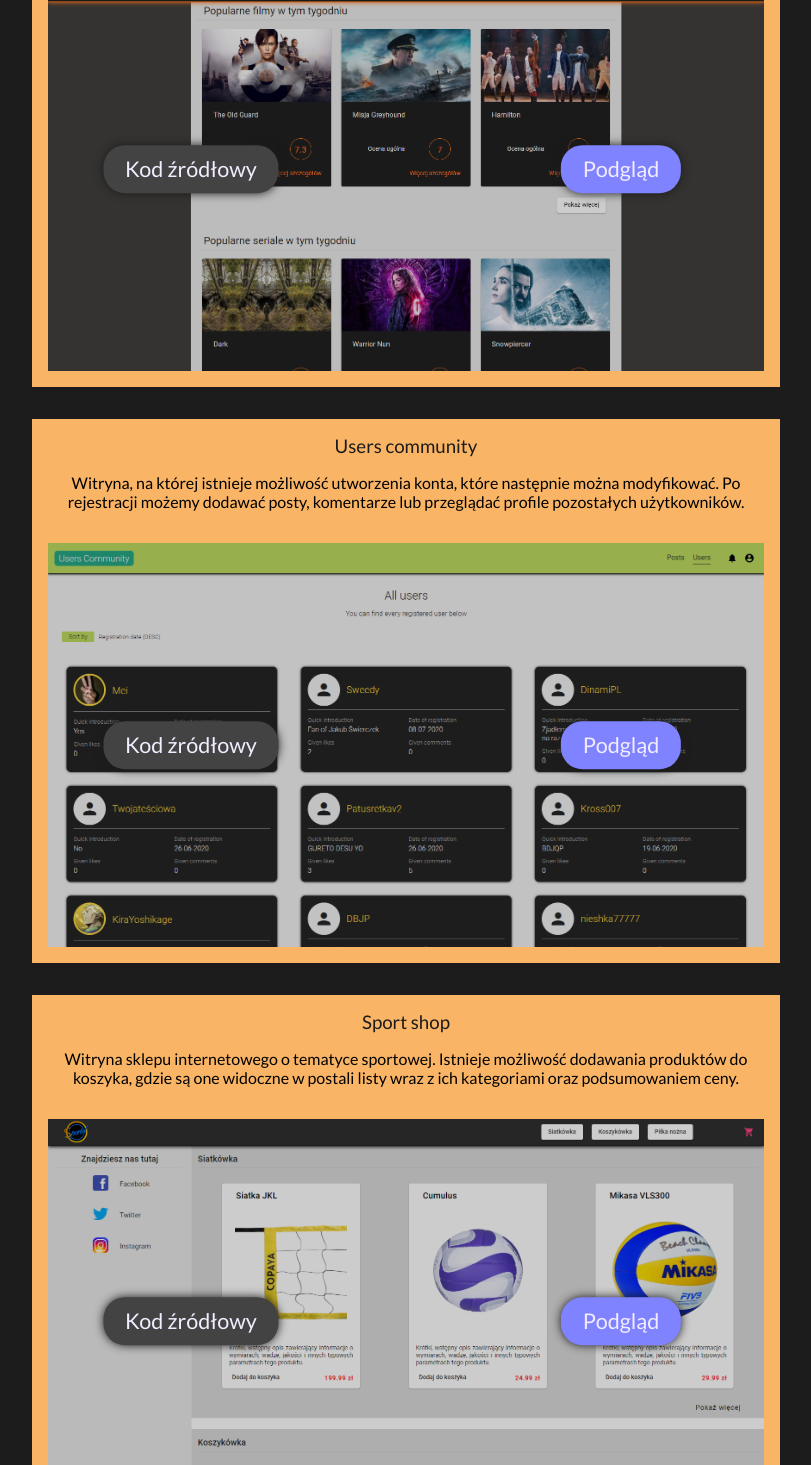
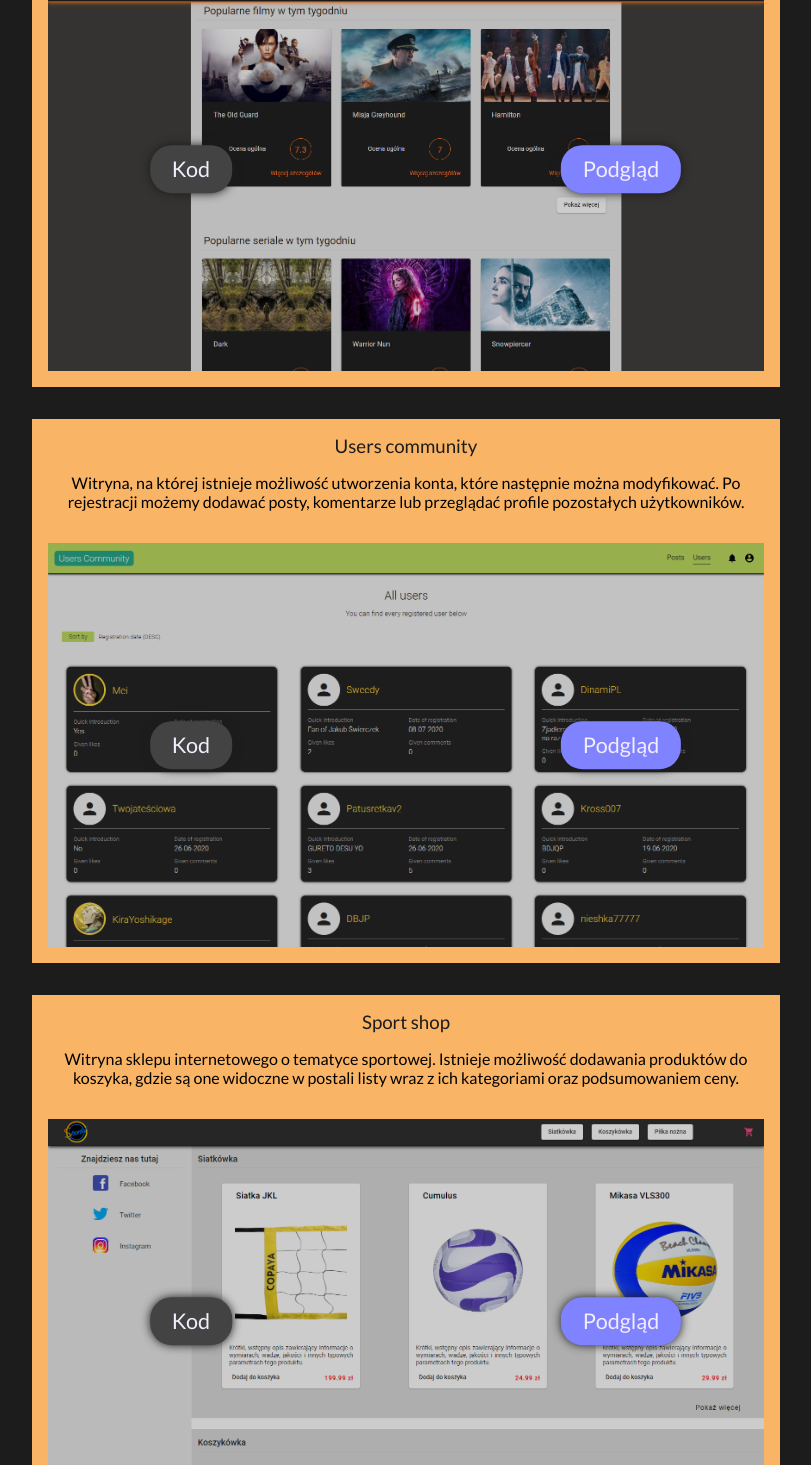
Before and after one commit to jswierczek213/portfolio, an Angular app: page / in a window 1280 px wide. Shown: the part 2411-3876 px from the top of the page, without its empty margins (234-1045 px from the left). Built offline with nearby package versions, Linux system fonts and the light colour scheme.

Commit message:
some fixes

```diff
--- a/src/app/components/projects/projects.component.html
+++ b/src/app/components/projects/projects.component.html
@@ -22,7 +22,7 @@
         (click)="openImageInNewTab(movieLib)" />
 
         <a href="https://github.com/jswierczek213/movie-lib" class="github">
-          Kod źródłowy
+          Kod
         </a>
 
         <a href="https://jswierczek213.github.io/movie-lib/" class="live">Podgląd</a>
@@ -43,7 +43,7 @@
         (click)="openImageInNewTab(usersCommunity)" />
 
         <a href="https://github.com/jswierczek213/users-community" class="github">
-          Kod źródłowy
+          Kod
         </a>
 
         <a href="https://jswierczek213.github.io/users-community/" class="live">Podgląd</a>
@@ -65,7 +65,7 @@
         alt="Sport shop project image"
         (click)="openImageInNewTab(shop)" />
 
-        <a href="https://github.com/jswierczek213/shop" class="github">Kod źródłowy</a>
+        <a href="https://github.com/jswierczek213/shop" class="github">Kod</a>
 
         <a href="https://jswierczek213.github.io/shop/" class="live">Podgląd</a>
 
--- a/src/app/components/projects/projects.component.scss
+++ b/src/app/components/projects/projects.component.scss
@@ -89,6 +89,10 @@
             font-size: 1em;
           }
 
+          @media screen and (max-width: 450px) {
+            font-size: 0.85em;
+          }
+
           &:hover {
             background-color: $orange;
           }
```
